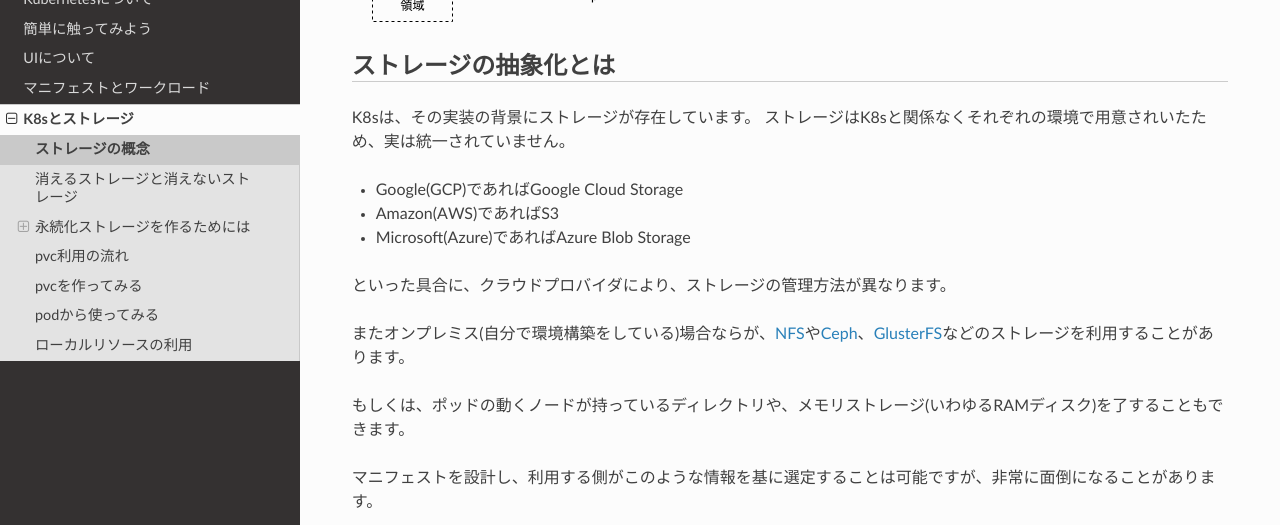
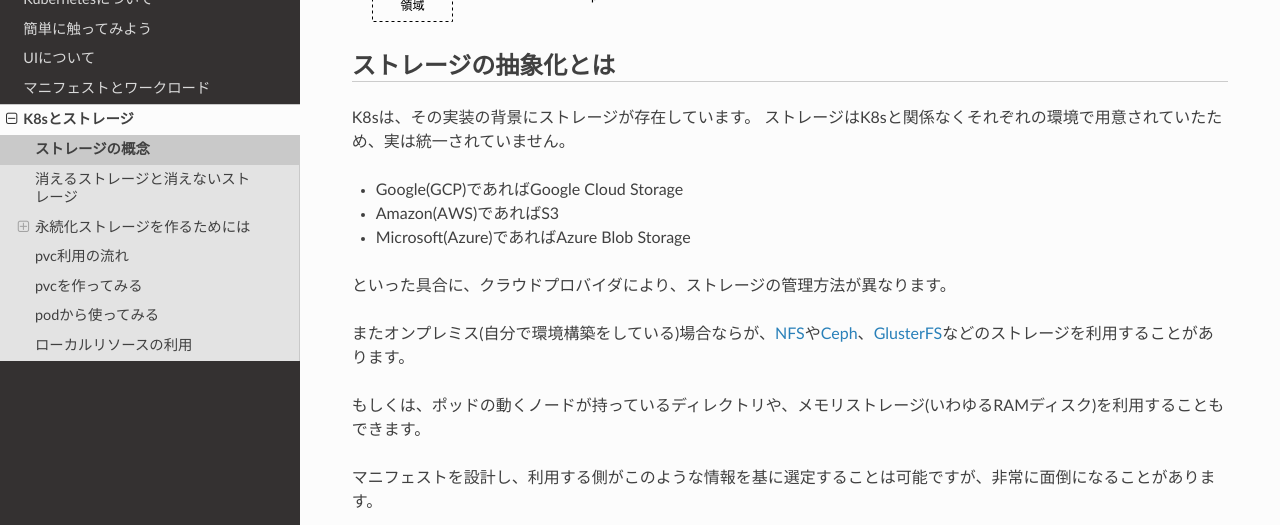
Before and after one commit to kd1321373/k8sdoc-2024, a Sphinx documentation site: the page built from source/storage/pv-pvc-sc.md, in a window 1280 px wide and 900 px high, scrolled down 844 px. Shown: the part 150-675 px from the top of the window. Built offline with Sphinx 7.4.7 and the Read the Docs theme 2.0.0, drawn with Linux system fonts in a browser that asks for light colours; pages that are not in the unit, such as notebooks, are missing from menus.

Commit message:
文章のおかしな所を修正

```diff
--- a/source/storage/pv-pvc-sc.md
+++ b/source/storage/pv-pvc-sc.md
@@ -31,7 +31,7 @@ K8sにおいても同様のメカニズムが用意されていますが、大
 ## ストレージの抽象化とは
 
 K8sは、その実装の背景にストレージが存在しています。
-ストレージはK8sと関係なくそれぞれの環境で用意されいたため、実は統一されていません。
+ストレージはK8sと関係なくそれぞれの環境で用意されていたため、実は統一されていません。
 
 - Google(GCP)であればGoogle Cloud Storage
 - Amazon(AWS)であればS3
@@ -41,7 +41,7 @@ K8sは、その実装の背景にストレージが存在しています。
 
 またオンプレミス(自分で環境構築をしている)場合ならが、[NFS](https://ja.wikipedia.org/wiki/Network_File_System)や[Ceph](https://ceph.io/en/)、[GlusterFS](https://www.gluster.org/)などのストレージを利用することがあります。
 
-もしくは、ポッドの動くノードが持っているディレクトリや、メモリストレージ(いわゆるRAMディスク)を了することもできます。
+もしくは、ポッドの動くノードが持っているディレクトリや、メモリストレージ(いわゆるRAMディスク)を利用することもできます。
 
 マニフェストを設計し、利用する側がこのような情報を基に選定することは可能ですが、非常に面倒になることがあります。
 
```
